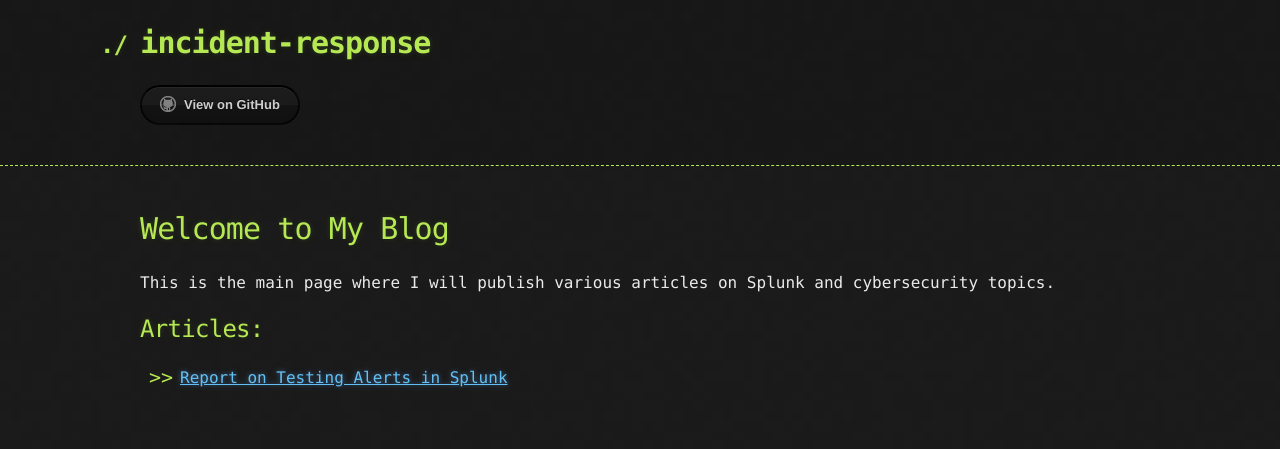
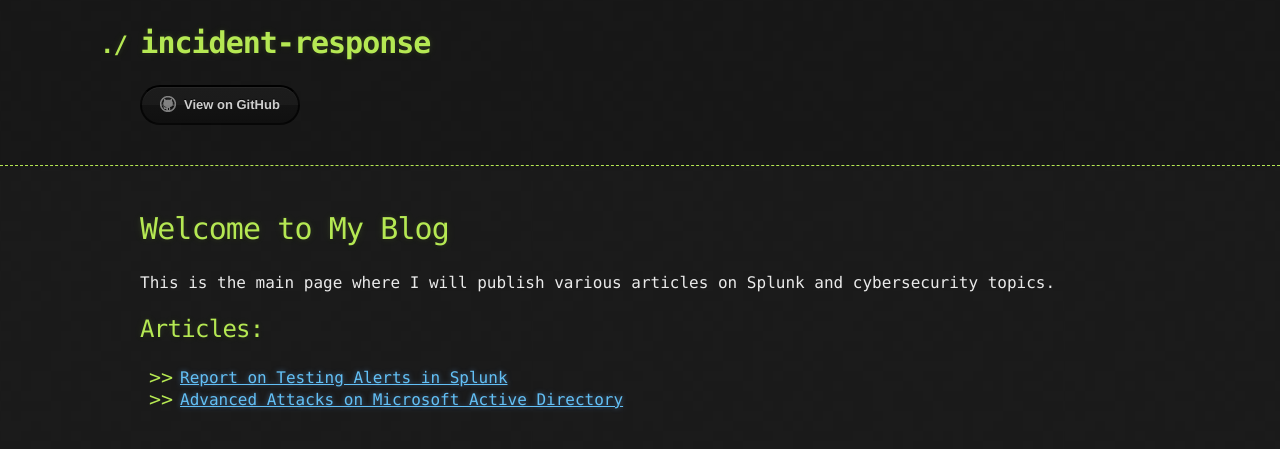
Before and after one commit to dimabass/incident-response, a Jekyll site: the page built from index.md, in a window 1280 px wide. Shown: the top 449 px of the page. Built offline with Jekyll 4.4.1, drawn with Linux system fonts in a browser that asks for light colours; our own code applies the rules of GitHub Pages for plain Markdown files; the repository's description, which GitHub fills in, is left out.

Commit message:
Update index.md

```diff
--- a/index.md
+++ b/index.md
@@ -5,3 +5,4 @@ This is the main page where I will publish various articles on Splunk and cybers
 ## Articles:
 
 - [Report on Testing Alerts in Splunk](Report on Testing Alerts in Splunk.md)
+- [Advanced Attacks on Microsoft Active Directory](ad-attacks-ms-active-directory.md)
```
